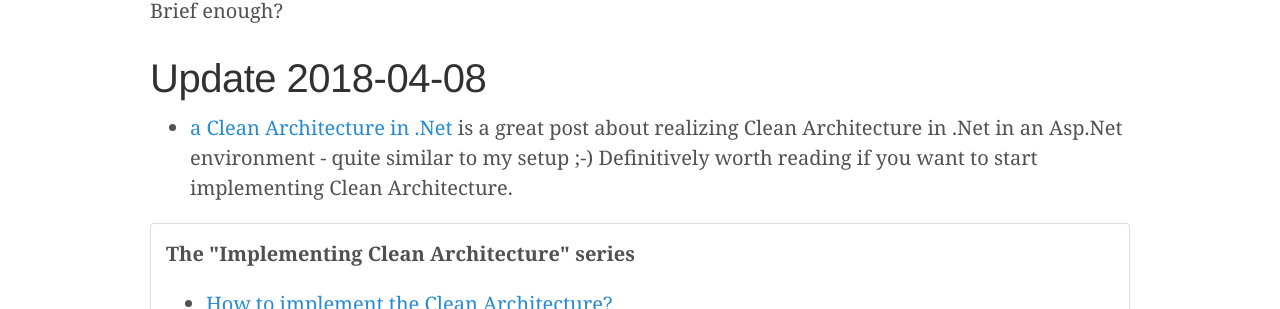
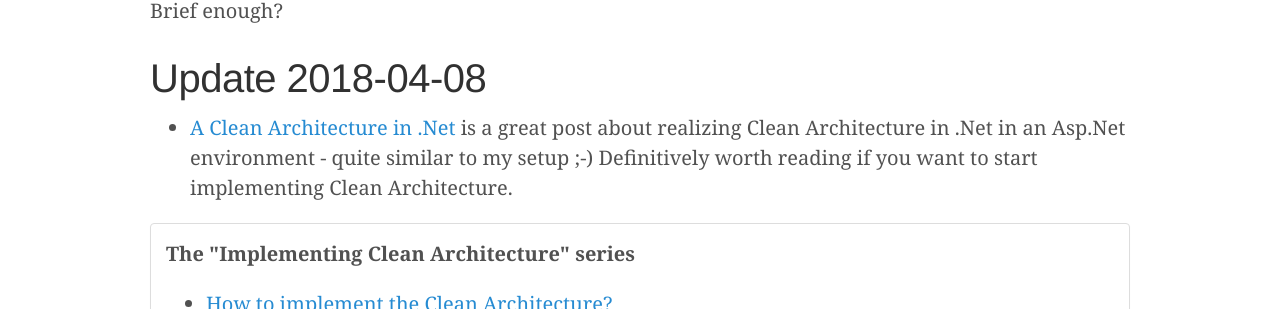
Before and after one commit to plainionist/plainionist.github.io, a Jekyll site: the page built from _posts/2018-02-02-Implementing-Clean-Architecture-Overview.md, in a window 1280 px wide and 900 px high, scrolled down 1272 px. Shown: the part 146-455 px from the top of the window. Built offline with Jekyll 4.4.1, drawn with Linux system fonts in a browser that asks for light colours; comment, search, counter and statistics services are not loaded.

```diff
--- a/_posts/2018-02-02-Implementing-Clean-Architecture-Overview.md
+++ b/_posts/2018-02-02-Implementing-Clean-Architecture-Overview.md
@@ -34,7 +34,7 @@ Brief enough?
 
 # Update 2018-04-08
 
-- [a Clean Architecture in .Net](https://medium.com/@stephanhoekstra/clean-architecture-in-net-8eed6c224c50) is a great post about
+- [A Clean Architecture in .Net](https://medium.com/@stephanhoekstra/clean-architecture-in-net-8eed6c224c50) is a great post about
   realizing Clean Architecture in .Net in an Asp.Net environment - quite similar to my setup ;-) Definitively
   worth reading if you want to start implementing Clean Architecture.
 
```
Also changed, not shown: _posts/2018-02-11-Implementing-Clean-Architecture-UseCases.md (+2 -1 lines).
